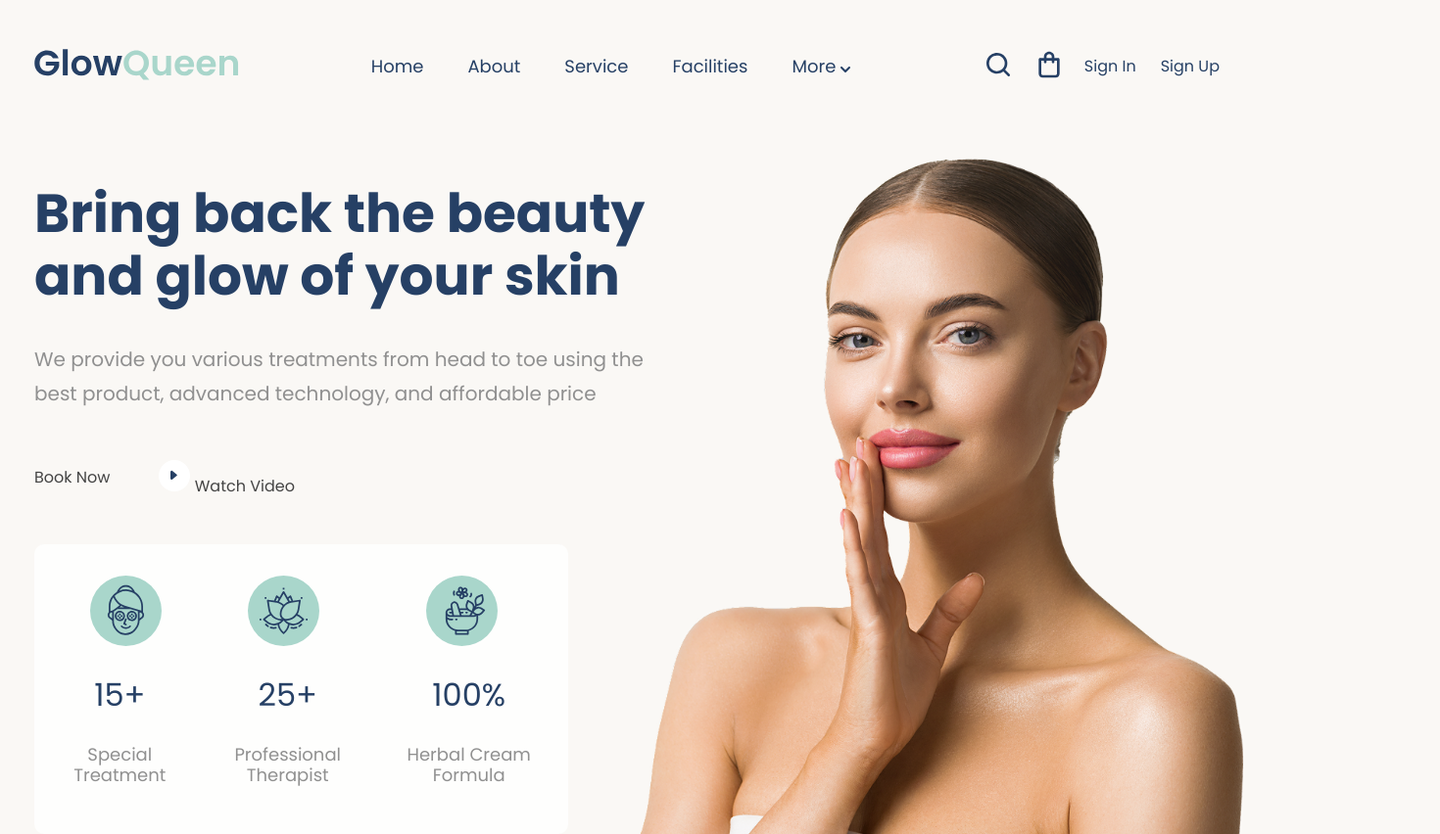
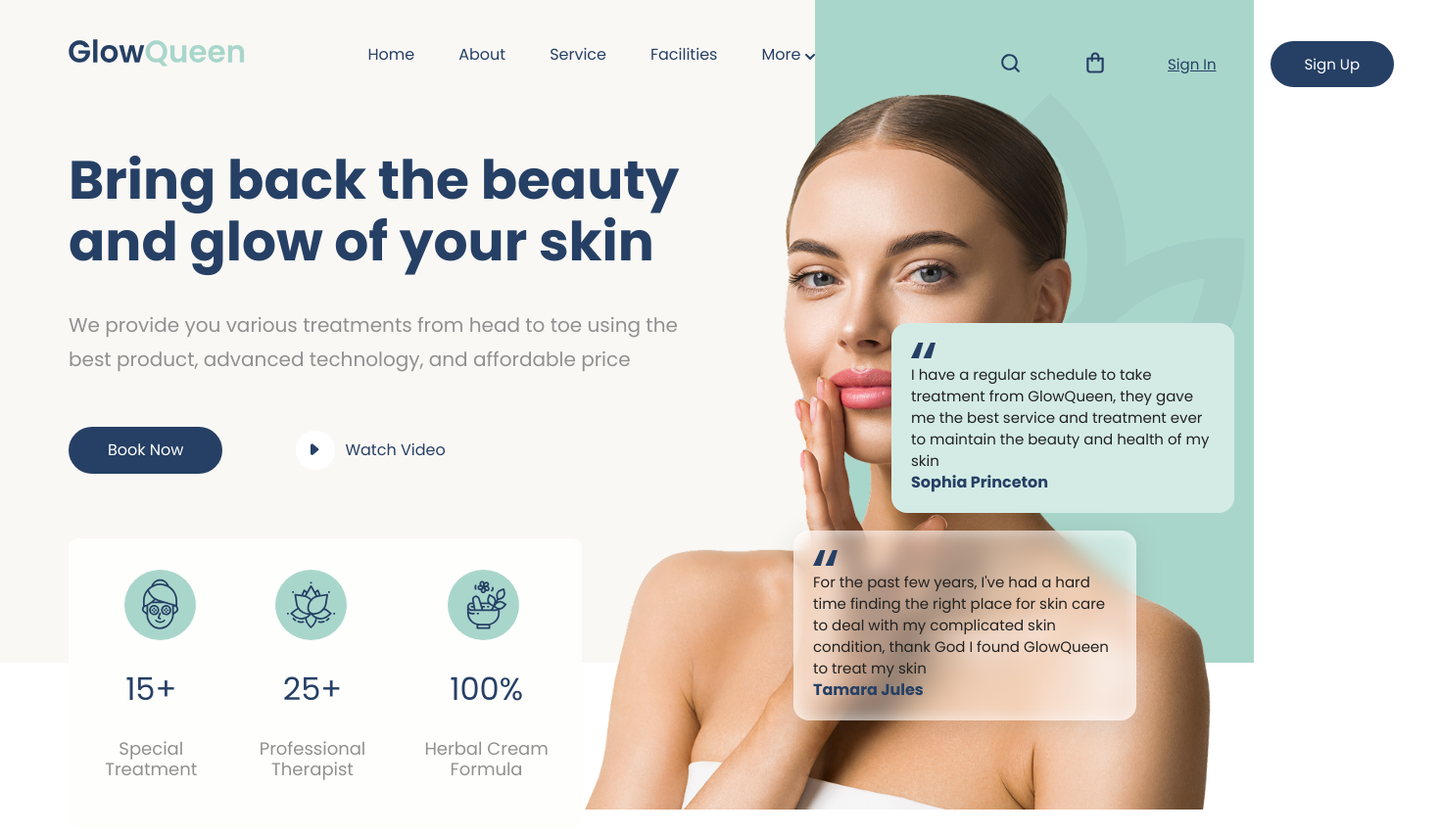
Before and after one commit to AngelSantana94/spa-beauty, a website built with Vite: page index.html in a window 1280 px wide. Shown: the whole page at 98% size, 1470 px wide, since content can reach past the window. Built offline with nearby package versions, Linux system fonts and the light colour scheme.

Commit message:
finalizacion del proyecto

```diff
--- a/index.html
+++ b/index.html
@@ -13,18 +13,18 @@
   <body>
     <header class="header">
       <div class="container">
-        <div class="container-lef"></div>
+        <div class="container-lef">
           <div class="container-nav">
             <a href="#">
               <img class="container-nav-img" src="./img/glowqueen-logo.svg" alt="logo GlowQueen">
             </a>
             <nav class="principal-nav">
               <ul>
-              <li><a href="#">Home</a></li>
-              <li><a href="#">About</a></li>
-              <li><a href="#">Service</a></li>
-              <li><a href="#">Facilities</a></li>
-              <li><a href="#">More <img src="./img/flecha-abajo.svg" alt=""></a>
+                <li><a class="button" href="#">Home</a></li>
+                <li><a class="button" href="#">About</a></li>
+                <li><a class="button" href="#">Service</a></li>
+                <li><a class="button" href="#">Facilities</a></li>
+                <li class="submenu"><a  href="#">More <img src="./img/flecha-abajo.svg" alt=""></a>
                   <nav class="sub-nav">
                     <ul>
                       <li><a href="#">More 1</a></li>
@@ -35,34 +35,28 @@
                 </li>
               </ul>
             </nav>
-          <div class="login-nav">
-            <ul>
-              <li><a href="#"><img src="./img/search-icon.svg" alt="icono de lupa"></a></li>
-              <li><a href="#"><img src="./img/back-icon.svg" alt=""></a></li>
-              <li><a href="#">Sign In</a></li>
-              <li><a href="#">Sign Up</a></li>
-            </ul>
-          </div>
           </div>
 
           <div class="container-hero">
+            <img class="hero-img" src="./img/hero-img.png" alt="">
             <h1 class="title">Bring back the beauty and glow of your skin</h1>
             <p class="subtitle">We provide you various treatments from head to toe using the best product, advanced technology, and affordable price
             </p>
             <div class="button-box">
               <ul>
                 <li>
-                <a class="button" href="#">Book Now</a>
+                  <a class="button-dark-blue" href="#">Book Now</a>
                 </li>
                 <li>
                   <a class="button" href="#">
-                  <img src="./img/play-button.svg" alt=""> Watch Video
+                    <img src="./img/play-button.svg" alt="">
+                    <span>Watch Video</span>
                   </a>
                 </li>
               </ul>
             </div>
+
           </div>
-
           <div class="container-items">
             <article class="item">
               <img src="./img/face-icon.svg" alt="">
@@ -83,8 +77,32 @@
             </article>
           </div>
 
+          <aside class="custom-review">
+            <article class="custom-review__article01">
+              <img class="img" src="./img/“.svg" alt="">
+              <p class="description">I have a regular schedule to take treatment from GlowQueen, they gave me the best service and treatment ever to maintain the beauty and health of my skin</p>
+              <p class="name">Sophia Princeton</p>
+            </article>
+
+            <article class="custom-review__article02">
+              <img class="img" src="./img/“.svg" alt="">
+              <p class="description">For the past few years, I've had a hard time finding the right place for skin care to deal with my complicated skin condition, thank God I found GlowQueen to treat my skin</p>
+              <p class="name">Tamara Jules</p>
+            </article>
+          </aside>
         </div>
 
+        <div class="container-right">
+          <div class="login-nav">
+            <ul>
+              <li><a href="#"><img class="img-search" src="./img/search-icon.svg" alt="icono de lupa"></a></li>
+              <li><a href="#"><img class="img-back" src="./img/back-icon.svg" alt=""></a></li>
+              <li><a class="signin-button" href="#">Sign In</a></li>
+              <li><a class="button-dark-blue" href="#">Sign Up</a></li>
+            </ul>
+          </div>
+        </div>
+      </div>
     </header>
     <script type="module" src="/src/main.js"></script>
   </body>
--- a/sass/abstracts/_mixins.scss
+++ b/sass/abstracts/_mixins.scss
@@ -1,7 +1,7 @@
 // -----------------------------------------------------------------------------
 // This file contains all application-wide Sass mixins.
 // -----------------------------------------------------------------------------
-
+@use "variables" as *;
 /// Event wrapper
 /// @author Harry Roberts
 /// @param {Bool} $self [false] - Whether or not to include current selector
@@ -42,18 +42,19 @@
 
 @mixin button-dark-blue(){
   display: inline-block;
-  padding: 8px 15px;
+  padding: 15px 40px;
   border-radius: 28px;
   color: white;
   background-color: $dar-blue;
   text-decoration: none;
+  font-family: $primary-font;
+  &:hover{
+    transform: scale(1.05);
+    text-underline-offset: 5px;
+  }
+
 }
 
-@mixin button-whitout-bg{
-  display: inline-block;
-  text-decoration: none;
-  &:hover {
-    text-decoration: underline;
-    text-underline-offset: 8px;
-  }
+.button-dark-blue {
+  @include button-dark-blue();
 }
--- a/sass/abstracts/_variables.scss
+++ b/sass/abstracts/_variables.scss
@@ -80,6 +80,7 @@
 $gray-font: rgba(144, 144, 144, 1);
 $gray-bg: rgb(250 248 245);
 $green-bg: rgb(169 214 203);
+$green-light: rgb(212 235 229);
 
 
 /*Fonts*/
--- a/sass/components/_container-nav.scss
+++ b/sass/components/_container-nav.scss
@@ -1,52 +1,74 @@
 @use "../abstracts" as *;
 
-.container-nav{
+.container-nav {
+    max-width: 80%;
     display: flex;
     justify-content: space-between;
     align-items: center;
-    margin-top: 50px;
-    margin-bottom: 100px;
-    .container-nav-img{
-        box-sizing: border-box;
+    margin-top: 40px;
+    margin-bottom: 80px;
+
+    .container-nav-img {
+        max-width: 180px;
     }
-    .principal-nav{
+
+    .principal-nav {
         ul {
             display: flex;
             @include reset-list();
-            gap: 45PX;
+            gap: 45px;
             font-family: $primary-font;
             color: $dar-blue;
-            li a{
+
+            li {
+                position: relative;
+
+                a {
                     color: $dar-blue;
-                font-size: 18px;
+                    font-size: 16px;
+                }
+
+                &.submenu {
+                    &:hover .sub-nav {
+                        opacity: 1;
+                        visibility: visible;
+                        transform: translateY(0)
+
+
+                    }
                 }
 
                 .sub-nav {
-                display: none;
-
-            }
-            &:hover .sub-nav {
+                    margin-top: 10px;
+                    position: absolute;
+                    top: 100%;
+                    left: 0;
+                    background: white;
+                    padding: 10px;
+                    width: max-content;
+                    background-color: $gray-bg;
+                    opacity: 0;
+                    visibility: hidden;
+                    transform: translateY(-10px);
+                    transition: opacity 0.2s , transform 1s , visibility 7s;
+                    transition-duration: 1.5s;
+                    ul{
                         display: flex;
-                flex-direction: row;
-            }
-        }
-    }
-
-    .login-nav {
-        ul {
-            display: flex;
-            @include reset-list;
-            gap: 25px;
-            align-items: center;
+                        flex-direction: column;
+                        background-color: $gray-bg;
                         li {
+                            padding: 5px 10px;
+                            white-space: nowrap;
                             a {
-                    font-family: $primary-font;
-                    color: $dar-blue;
+                                padding: 5px 25px;
+                                opacity: 1;
                             }
                         }
 
                     }
 
-
                 }
             }
+        }
+    }
+}
--- /dev/null
+++ b/sass/components/_container.scss
@@ -0,0 +1,37 @@
+@use "../abstracts" as *;
+
+
+.container {
+    display: flex;
+    width: 100%;
+    flex-grow: 1;
+    margin-left: 50px;
+    z-index: 2;
+
+    .container-left {
+    width: 70%;
+    padding: 2rem;
+
+    }
+
+    .container-right {
+    width: 20%;
+    padding: 2rem;
+    position: relative;
+
+    &::before {
+        content: '';
+        position: absolute;
+        top: -140px;
+        right: -50px;
+        width: 200%;
+        height: 100%;
+        background-image: url('../../img/spa-vector.svg');
+        background-repeat: no-repeat;
+        background-position: center;
+        background-size: contain;
+        z-index: -2;
+
+        }
+    }
+}
--- /dev/null
+++ b/sass/components/_custom-review.scss
@@ -0,0 +1,67 @@
+@use "../abstracts/" as *;
+
+.custom-review {
+
+    &__article01 {
+        position: absolute;
+        top: 330px;
+        right: 20px;
+        max-width: 350px;
+        padding: 20px;
+        border-radius: 1rem;
+        background-color: $green-light;
+        line-height: 22px;
+        img {
+            max-width: 25px;
+            margin: 0;
+        }
+
+        .description {
+            font-size: 15px;
+            padding: 0;
+            margin: 0;
+        }
+
+        .name {
+            padding: 0;
+            margin: 0;
+            font-weight: bold;
+            color: $dar-blue;
+        }
+    }
+
+    &__article02 {
+        position: absolute;
+        bottom: 110px;
+        right: 120px;
+        max-width: 350px;
+        padding: 20px;
+        border-radius: 1rem;
+        background-color: rgba(255, 255, 255, 0.4);
+        backdrop-filter: blur(10px);
+        line-height: 22px;
+        box-shadow:
+        inset 0 0 15px rgba(255, 255, 255, 0.5), /* Sombra interna blanca */
+        inset 0 0 20px rgba(255, 255, 255, 0.3), /* Otra capa de sombra interna */
+        0 4px 30px rgba(0, 0, 0, 0.1);
+
+        .img {
+            max-width: 25px;
+            margin: 0;
+
+        }
+
+        .description {
+            font-size: 15px;
+            padding: 0;
+            margin: 0;
+        }
+
+        .name {
+            padding: 0;
+            margin: 0;
+            font-weight: bold;
+            color: $dar-blue;
+        }
+    }
+}
--- a/sass/components/_hero.scss
+++ b/sass/components/_hero.scss
@@ -1,7 +1,16 @@
 @use "../abstracts" as *;
 
+
 .container-hero {
-    max-width: 55%;
+    max-width: 70%;
+    position: relative;
+    .hero-img{
+        position: absolute;
+        width: 1220px;
+        top: -170px;
+        left: 180px;
+        z-index: -1;
+    }
     .title {
         font-family: $primary-font;
         font-size: 55px;
@@ -12,11 +21,11 @@
         color: $gray-font;
         font-size: 20px;
         line-height: 35px;
-        margin-bottom: 50px;
+        margin-bottom: 30px;
     }
     .button-box{
         display: flex;
-        margin-bottom: 50px;
+        margin-bottom: 45px;
 
         ul {
             @include reset-list;
@@ -24,18 +33,36 @@
             gap: 50px;
             align-items: center;
 
+            li {
+                display: flex;
+                align-items: center;
+
+            }
             .button {
+                display: inline-flex;
+                align-items: center;
                 font-family: $primary-font;
-
-
+                font-size: 16px;
+                font-weight: 400;
+                color: $dar-blue;
+                padding: 25px;
 
                 img {
-                    width: 32px;
+                    width: 40px;
+                    height: 40px;
+                    padding-bottom: -5px;
+                    background-color: white;
+                    border-radius: 50%;
+                    margin-right: 10px;
+                }
 
-                }
+            }
+            .button-dark-blue {
+                font-size: 16px;
+                font-weight: 400;
+                color: white;
             }
         }
 
-
     }
 }
--- a/sass/components/_items.scss
+++ b/sass/components/_items.scss
@@ -2,11 +2,12 @@
 
 .container-items {
     background-color: rgb(254 254 253);
-    max-width: 45%;
+    max-width: 55%;
     border-radius: 10px;
     padding: 32px ;
     display: flex;
     gap: 50px;
+    z-index: -5;
     .item {
         max-width: 140px;
         justify-content: center;
--- /dev/null
+++ b/sass/components/_login-nav.scss
@@ -0,0 +1,57 @@
+@use "../abstracts" as *;
+.login-nav {
+    display: flex;
+    justify-content: space-between;
+    align-items: center;
+    margin-top: 10px;
+    margin-bottom: 100px;
+    margin-left: -45px;
+
+    ul {
+        display: flex;
+        @include reset-list;
+        gap: 45px;
+        align-items: center;
+        justify-content: space-between;
+        li {
+            white-space: nowrap;
+            a {
+                display: block;
+                font-family: $primary-font;
+                color: $dar-blue;
+                font-size: 15px;
+                padding: 0 10px;
+                text-align: left;
+            }
+
+            .img-back {
+                width: 18px;
+                &:hover {
+                    transform: scale(1.05);
+                }
+            }
+
+            .img-search {
+                width: 25px;
+                &:hover {
+                    transform: scale(1.05);
+                }
+            }
+
+            .signin-button {
+                text-decoration: underline;
+                font-weight: 400 ;
+
+                &:hover {
+                    transform: scale(1.05);
+                }
+            }
+            .button-dark-blue {
+                padding: 15px 35px;
+                color: white;
+            }
+        }
+    }
+
+
+}
--- a/sass/layout/_body.scss
+++ b/sass/layout/_body.scss
@@ -1,6 +1,5 @@
 @use "../abstracts" as *;
 
 body {
-    background-color: $gray-bg;
-    max-width: 1500px;
+    font-family: $primary-font;
 }
--- a/sass/layout/_header.scss
+++ b/sass/layout/_header.scss
@@ -4,9 +4,30 @@
 @use "../abstracts" as *;
 
 .header {
-    background-image: url(../../img/hero-img.png);
-    background-size: 1200px;
-    background-repeat: no-repeat;
-    background-position-x: 300px;
+    position: relative;
+    min-height: 100vh;
+    display: flex;
+
+    &::before {
+        content: '';
+        position: absolute;
+        top: 0;
+        left: 0;
+        width: 65%;
+        height: 80%;
+        background-color: $gray-bg;
+        z-index: -3;
+    }
+
+    &::after {
+    content: '';
+    position: absolute;
+    top: 0;
+    right: 0;
+    width: 35%;
+    height: 80%;
+    background-color: $green-bg;
+    z-index: -3;
+    }
 
 }
--- a/sass/main.scss
+++ b/sass/main.scss
@@ -13,7 +13,6 @@
 @use 'layout/footer';
 @use 'layout/header';
 @use 'layout/main';
-@use 'layout/container';
 @use 'layout/body';
 
 // 4. Components
@@ -21,6 +20,9 @@
 @use 'components/container-nav';
 @use 'components/hero';
 @use 'components/items';
+@use 'components/container';
+@use 'components/login-nav';
+@use 'components/custom-review';
 
 // 5. Pages
 @use 'pages/home';
```
Also changed, not shown: img/icon.svg (added), sass/layout/_container.scss (deleted). Lines whose indentation alone changed are shown as unchanged.
